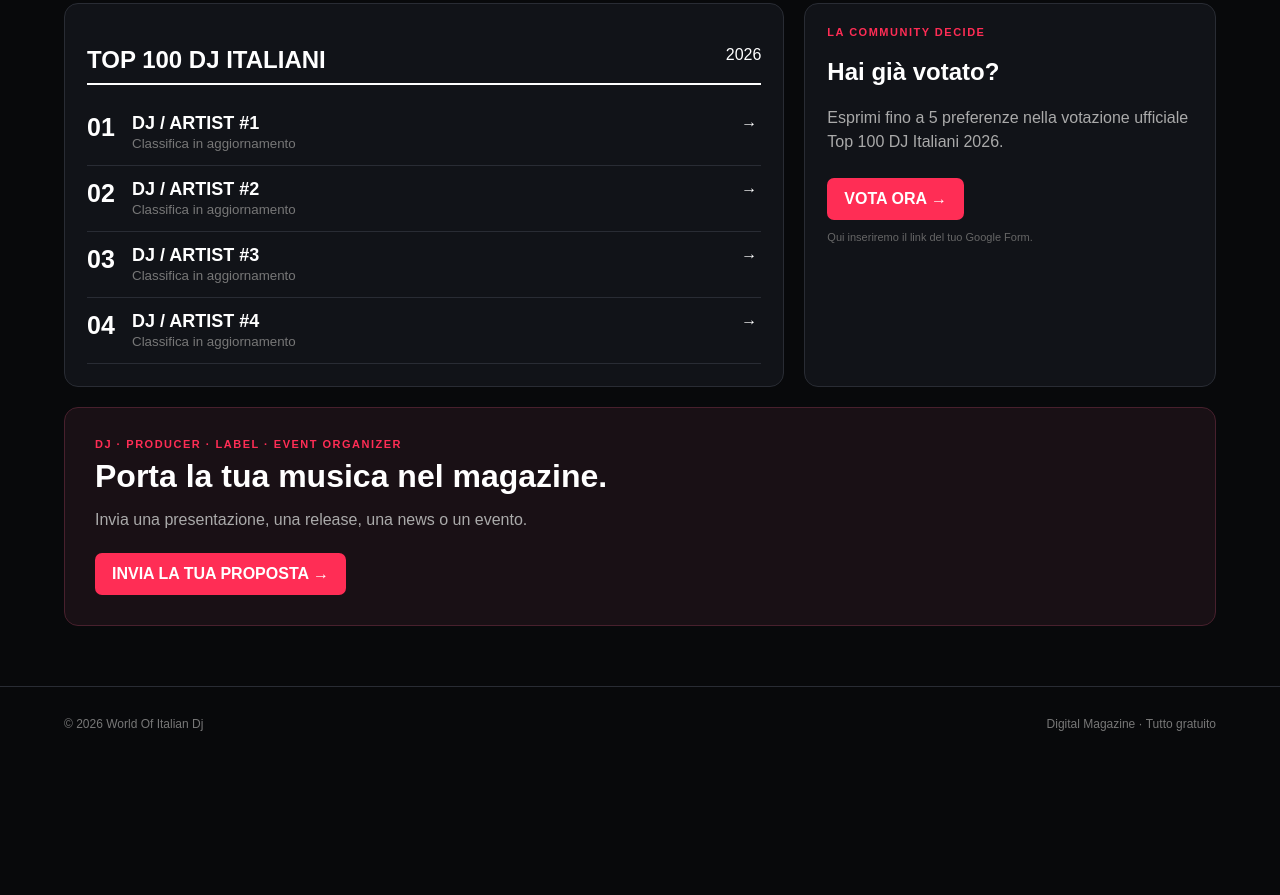
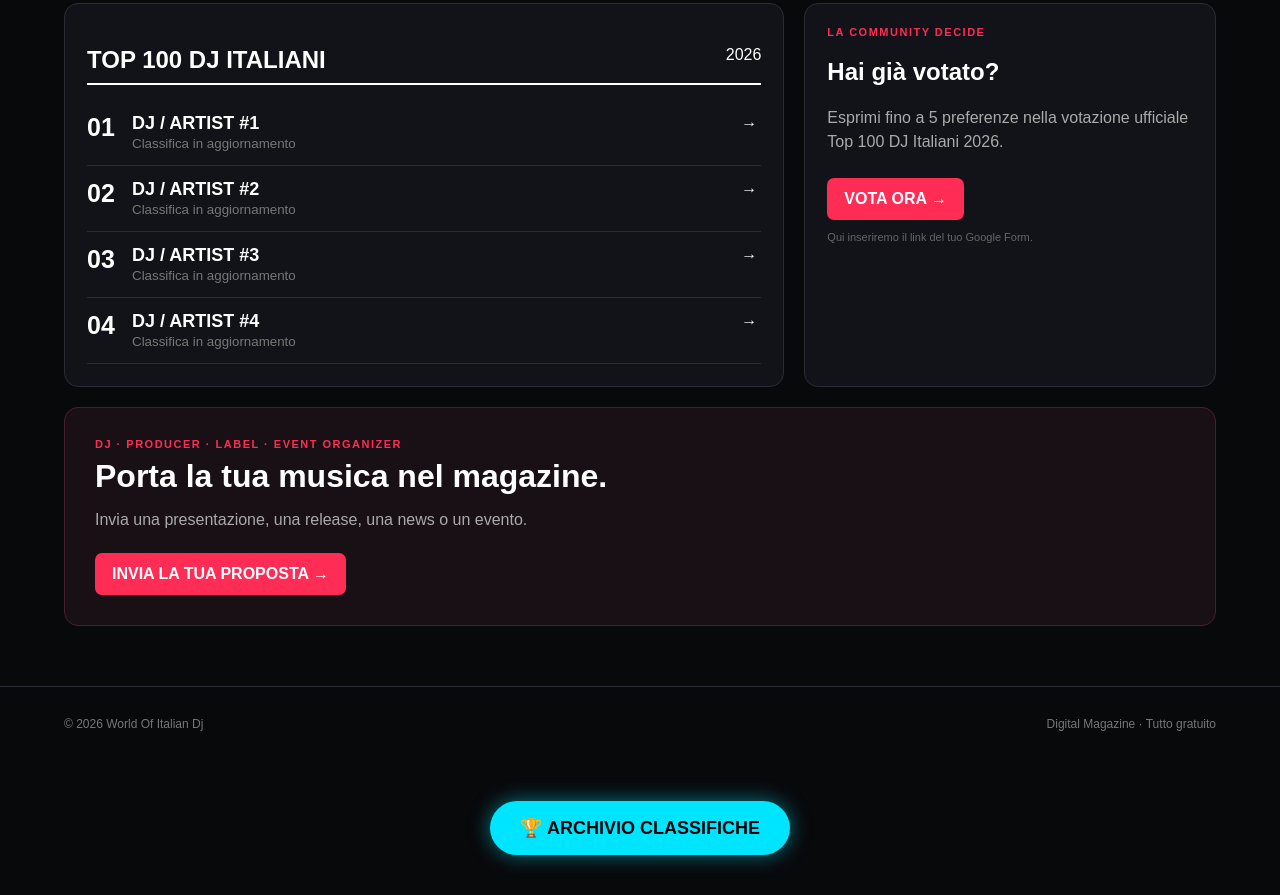
Before and after one commit to worldofitaliandj/World-Of-Italian-Dj-, a plain HTML site: page index.html in a window 1280 px wide. Shown: the part 2950-3845 px from the top of the page. Before the commit the page ends 3711 px from the top, so only its background shows below. Drawn offline with Linux system fonts and the light colour scheme.

Commit message:
Add CTA for music submissions and archive link
Added a call-to-action section for music submissions and an archive link.

```diff
--- a/index.html
+++ b/index.html
@@ -15,4 +15,17 @@ background-attachment:fixed; margin:0;background:#08090b;color:#fff;font-family:
        style="width:150px; height:150px; object-fit:cover; border-radius:50%;">
 </div><div class="tag">Intervista</div><h3>Dentro lo studio: creatività senza confini</h3><p>Storie e percorsi degli artisti che trasformano idee in musica.</p><div class="date">WORLD OF ITALIAN DJ</div></div></article><article class="article" id="eventi"><div class="pic">EVENTI / CLUB</div><div class="body"><div class="tag">Eventi</div><h3>Festival, club e appuntamenti da segnare</h3><p>Una nuova agenda dedicata agli eventi della scena elettronica.</p><div class="date">CALENDARIO 2026</div></div></article></div></section>
 <section class="two" id="charts"><div class="box"><div class="head"><h2>TOP 100 DJ ITALIANI</h2><span>2026</span></div><div class="rank"><div class="n">01</div><div><strong>DJ / ARTIST #1</strong><br><small>Classifica in aggiornamento</small></div><b>→</b></div><div class="rank"><div class="n">02</div><div><strong>DJ / ARTIST #2</strong><br><small>Classifica in aggiornamento</small></div><b>→</b></div><div class="rank"><div class="n">03</div><div><strong>DJ / ARTIST #3</strong><br><small>Classifica in aggiornamento</small></div><b>→</b></div><div class="rank"><div class="n">04</div><div><strong>DJ / ARTIST #4</strong><br><small>Classifica in aggiornamento</small></div><b>→</b></div></div><div class="box"><div class="eyebrow">La community decide</div><h2>Hai già votato?</h2><p style="color:#aaa;line-height:1.5">Esprimi fino a 5 preferenze nella votazione ufficiale Top 100 DJ Italiani 2026.</p><a class="btn" href="https://docs.google.com/forms/d/e/1FAIpQLSfyDoeWAqmqjwWlEvbmH5R3VReYMB4BRk0RgvjnEEC8YpX1hQ/viewform">VOTA ORA →</a><p style="font-size:11px;color:#666">Qui inseriremo il link del tuo Google Form.</p></div></section>
-<section class="cta" id="talent"><div class="eyebrow">DJ · PRODUCER · LABEL · EVENT ORGANIZER</div><h2>Porta la tua musica nel magazine.</h2><p style="color:#aaa">Invia una presentazione, una release, una news o un evento.</p><a class="btn" href="mailto:worldofitaliandj@gmail.com">INVIA LA TUA PROPOSTA →</a></section></main><footer><span>© 2026 World Of Italian Dj</span><span>Digital Magazine · Tutto gratuito</span></footer></body></html>
+<section class="cta" id="talent"><div class="eyebrow">DJ · PRODUCER · LABEL · EVENT ORGANIZER</div><h2>Porta la tua musica nel magazine.</h2><p style="color:#aaa">Invia una presentazione, una release, una news o un evento.</p><a class="btn" href="mailto:worldofitaliandj@gmail.com">INVIA LA TUA PROPOSTA →</a></section></main><footer><span>© 2026 World Of Italian Dj</span><span>Digital Magazine · Tutto gratuito</span></footer></body><div style="text-align:center; margin:40px 0;">
+  <a href="archivio-classifiche.html"
+     style="display:inline-block;
+            padding:16px 30px;
+            border-radius:30px;
+            background:#00e5ff;
+            color:#050509;
+            text-decoration:none;
+            font-weight:bold;
+            font-size:18px;
+            box-shadow:0 0 20px rgba(0,229,255,0.5);">
+    🏆 ARCHIVIO CLASSIFICHE
+  </a>
+</div> </html>
```
